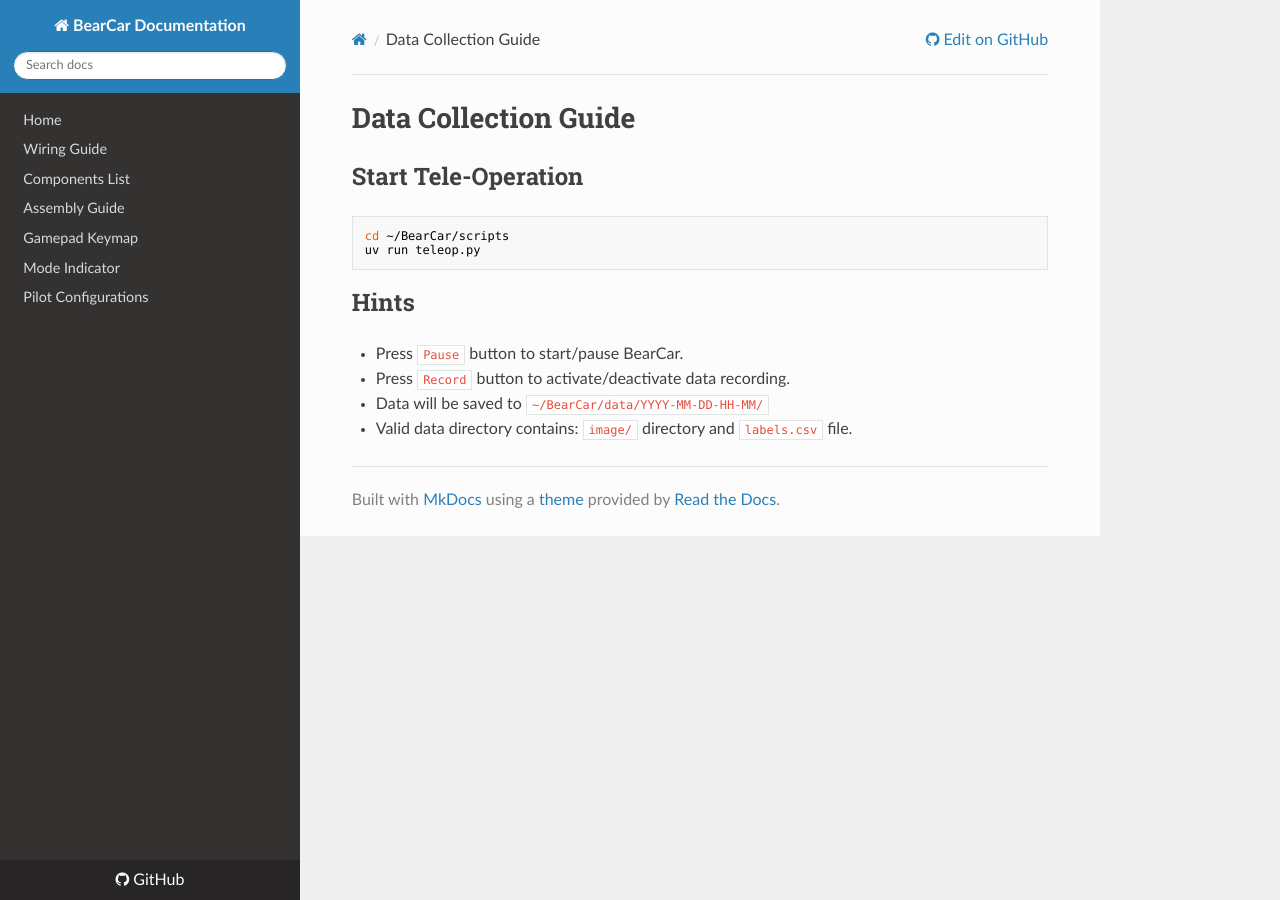
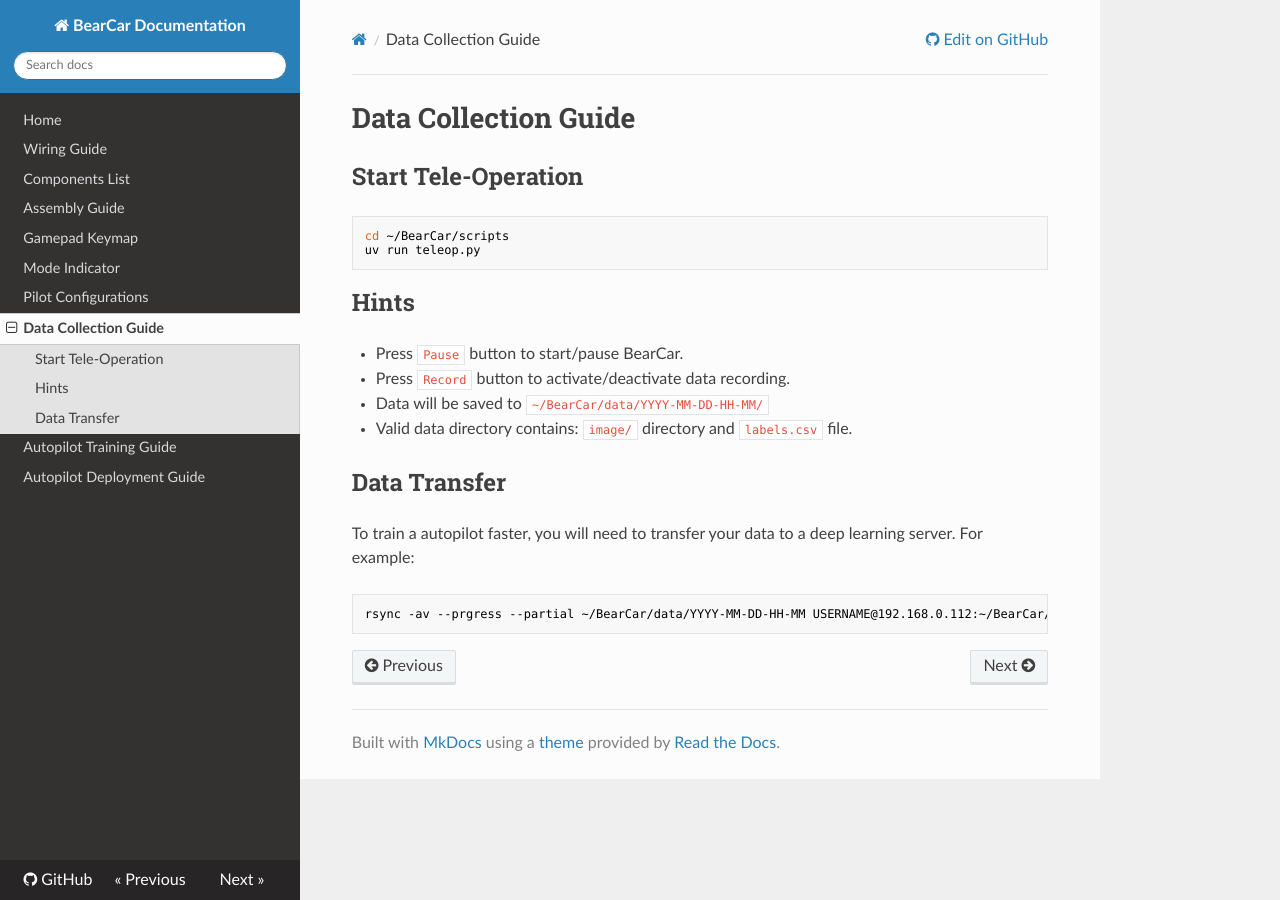
Before and after one commit to UCAEngineeringPhysics/bearcar_docs, an MkDocs documentation site: the page built from docs/data.md, in a window 1280 px wide. Built offline with MkDocs 1.6.1, drawn with Linux system fonts in a browser that asks for light colours; nearby versions of some CDN libraries.

````diff
--- a/docs/data.md
+++ b/docs/data.md
@@ -1,13 +1,24 @@
 # Data Collection Guide
 
 ## Start Tele-Operation
+
 ```bash
 cd ~/BearCar/scripts
 uv run teleop.py
 ```
 
 ## Hints
+
 - Press `Pause` button to start/pause BearCar.
 - Press `Record` button to activate/deactivate data recording.
 - Data will be saved to `~/BearCar/data/YYYY-MM-DD-HH-MM/`
 - Valid data directory contains: `image/` directory and `labels.csv` file.
+
+## Data Transfer
+
+To train a autopilot faster, you will need to transfer your data to a deep learning server.
+For example:
+
+```bash
+rsync -av --prgress --partial ~/BearCar/data/YYYY-MM-DD-HH-MM USERNAME@192.168.0.112:~/BearCar/data/
+```
--- a/mkdocs.yml
+++ b/mkdocs.yml
@@ -11,9 +11,9 @@
   - Mode Indicator: led.md
   - Pilot Configurations: configs.md
     # - Software Installation and Test Guide: software.md
-    # - Data Collection Guide: collect_data.md
-    # - Autopilot Training Guide: train.md
-    # - Autopilot Deployment Guide: deploy.md
+  - Data Collection Guide: data.md
+  - Autopilot Training Guide: learn.md
+  - Autopilot Deployment Guide: autopilot.md
   # - API Reference: api.md
 
 theme:
````
Also changed, not shown: docs/learn.md (added, +24 -0 lines), docs/autopilot.md (added).
